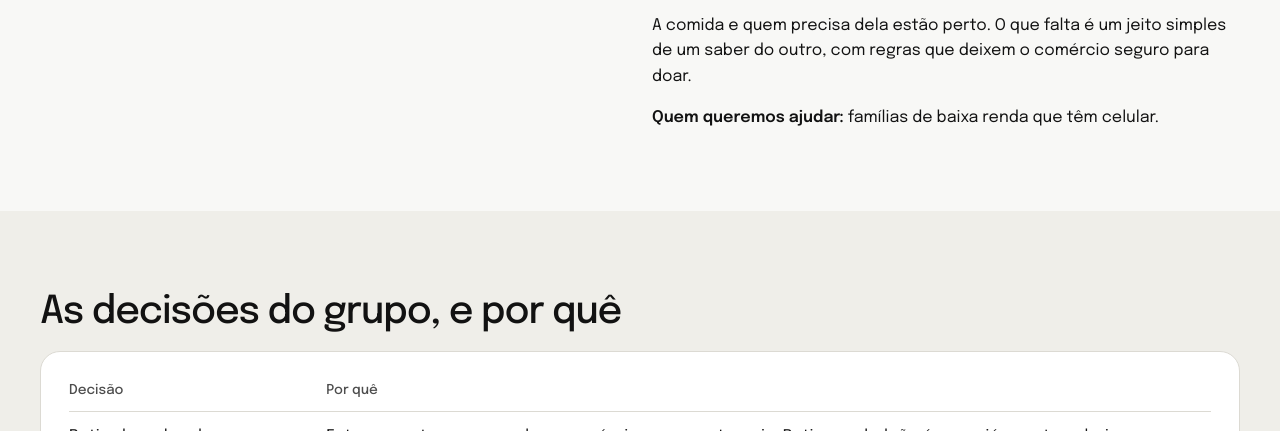
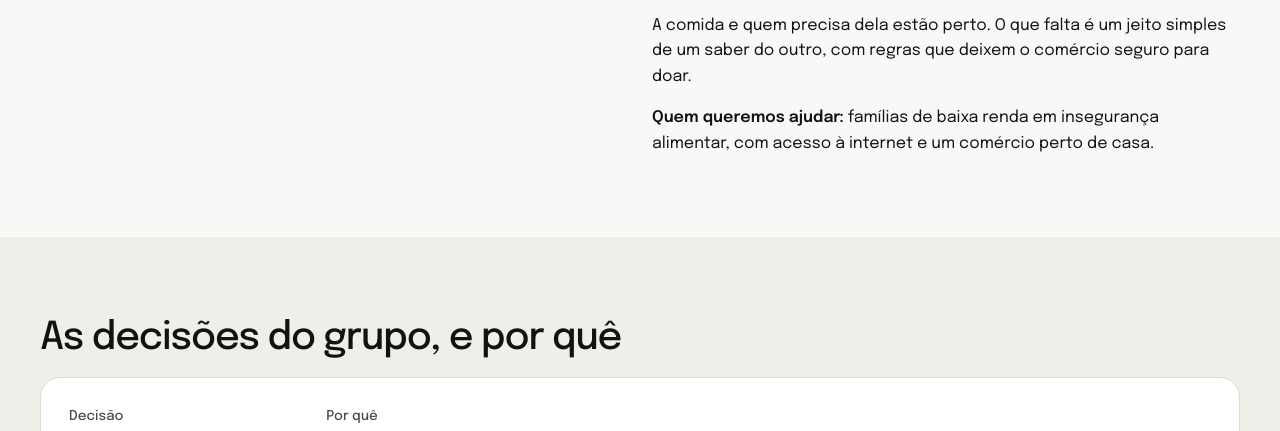
Before and after one commit to gabrielpenov/mesa-comum, a plain HTML site: page equipe.html in a window 1280 px wide. Shown: the part 669-1100 px from the top of the page. Drawn offline with Linux system fonts and the light colour scheme.

Commit message:
Update equipe.html
Ajuste linha 82:
Famílias de baixa renda em insegurança alimentar, com acesso à internet e um comércio perto de casa.

```diff
--- a/equipe.html
+++ b/equipe.html
@@ -79,7 +79,7 @@
         <div class="texto-longo">
           <p>No fim do dia, padarias, mercados e restaurantes jogam fora comida boa, só porque está perto da validade ou não foi vendida. A poucos quarteirões, tem família que não sabe o que vai comer no café da manhã.</p>
           <p>A comida e quem precisa dela estão perto. O que falta é um jeito simples de um saber do outro, com regras que deixem o comércio seguro para doar.</p>
-          <p><strong>Quem queremos ajudar:</strong> famílias de baixa renda que têm celular.</p>
+          <p><strong>Quem queremos ajudar:</strong> famílias de baixa renda em insegurança alimentar, com acesso à internet e um comércio perto de casa.</p>
         </div>
       </div>
     </section>
```
